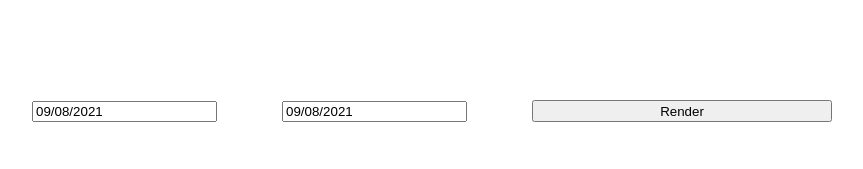
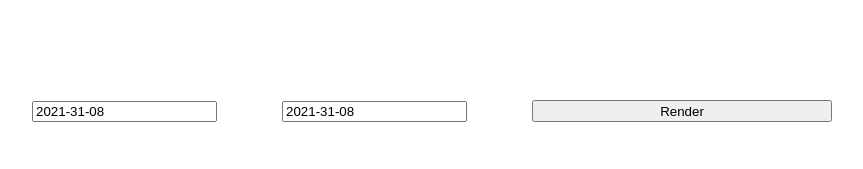
Before and after one commit to JovanShandro/Exercise, a React (Create React App) app: page / in a window 1280 px wide. Shown: the top 169 px of the page, without its empty margins (208-1071 px from the left). Built offline with nearby package versions, Linux system fonts and the light colour scheme.

Commit message:
fix: styling of arrows in date picker component

```diff
--- a/src/App.js
+++ b/src/App.js
@@ -36,10 +36,15 @@ function App() {
       <div className="form">
         <DatePicker
           selected={startDate}
+          dateFormat="yyyy-mm-dd"
           onChange={(date) => setStartDate(date)}
         />
-        <DatePicker selected={endDate} onChange={(date) => setEndDate(date)} />
-        <button>Render</button>
+        <DatePicker
+          selected={endDate}
+          dateFormat="yyyy-mm-dd"
+          onChange={(date) => setEndDate(date)}
+        />
+        <button className="btn">Render</button>
       </div>
       <div className="graph">
         <Line data={data} options={options} />
--- a/src/index.css
+++ b/src/index.css
@@ -23,9 +23,6 @@ code {
   margin-bottom: 40px;
 }
 
-.form button {
+.btn {
   width: 300px;
 }
-
-.graph {
-}
```
